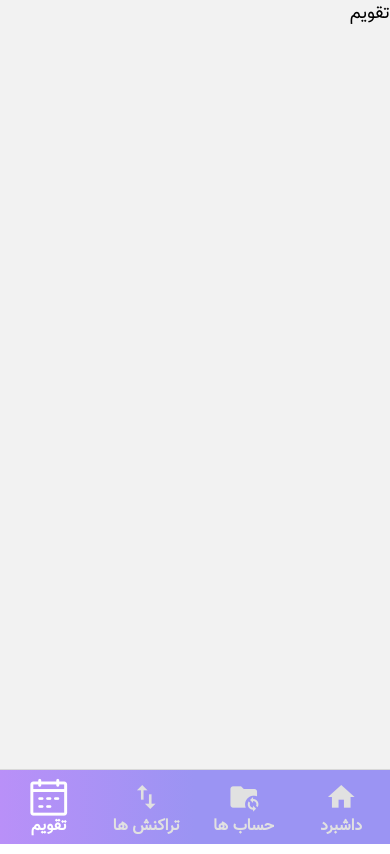
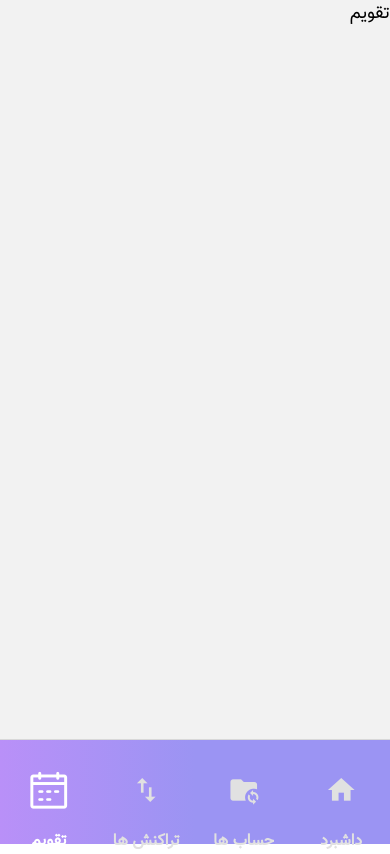
Before and after one commit to Hayoooola/Shalil, a React Native app: screen / in a window 390 px wide. Built offline with nearby package versions, Linux system fonts and the light colour scheme.

Commit message:
edit to navigation

```diff
--- a/components/Navigator/index.tsx
+++ b/components/Navigator/index.tsx
@@ -11,6 +11,7 @@ import InteractionsScreen from '../../screens/Interactions';
 import CalendarScreen from '../../screens/Calendar';
 import AccountsScreen from '../../screens/Accounts';
 import VARIABLES from '../../enums/variables';
+import { Platform } from 'react-native';
 
 
 const MainNavigator = () => {
@@ -22,13 +23,13 @@ const MainNavigator = () => {
             <Tab.Navigator
                 screenOptions={{
                     tabBarStyle: {
-                        height: 75,
+                        height: Platform.OS === "android" ? 75 : 105,
                     },
                     tabBarLabelStyle: {
                         fontFamily: "vazir",
                         fontSize: 16,
                         fontWeight: "600",
-                        paddingBottom: 5,
+                        marginBottom: Platform.OS === "android" ? 5 : -10,
                         marginTop: -10
                     },
                     tabBarActiveTintColor: "#fff",
```
